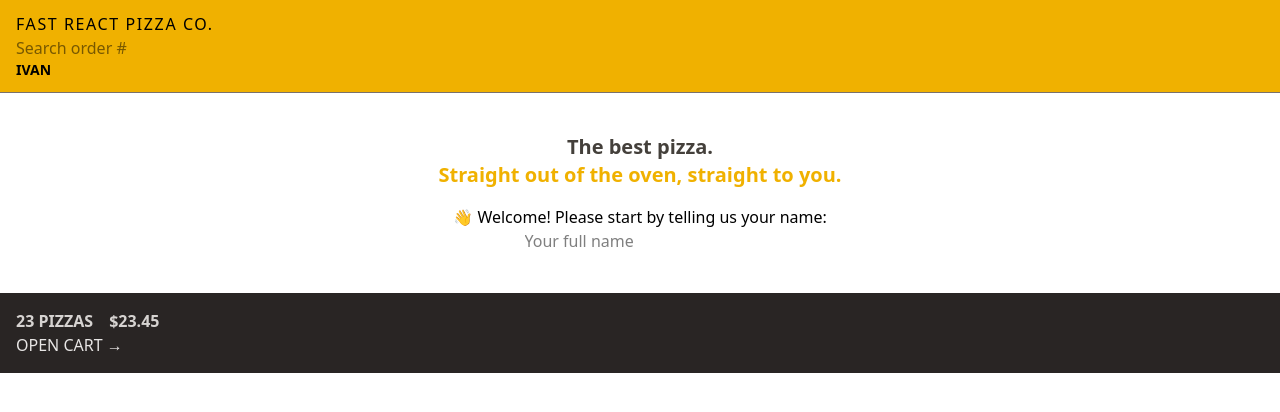
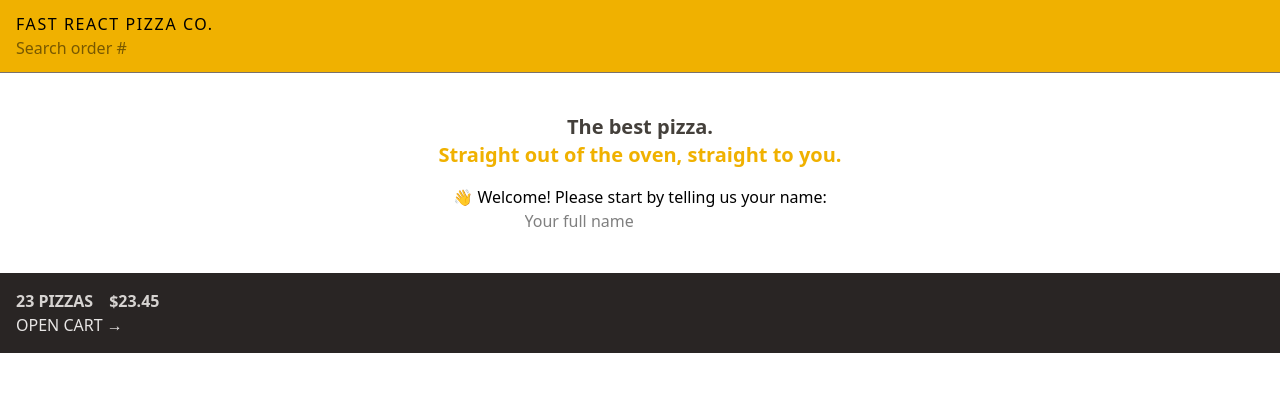
Before and after one commit to ivantxo/18_fast_react_pizza, a React (Vite) app: page / in a window 1280 px wide. Shown: the top 412 px of the page. Built offline with nearby package versions, Linux system fonts and the light colour scheme.

Commit message:
Box model: Display

```diff
--- a/src/features/user/Username.jsx
+++ b/src/features/user/Username.jsx
@@ -1,6 +1,6 @@
 function Username() {
     return (
-        <div className="text-sm font-semibold">
+        <div className="text-sm font-semibold hidden">
             Ivan
         </div>
     )
```
